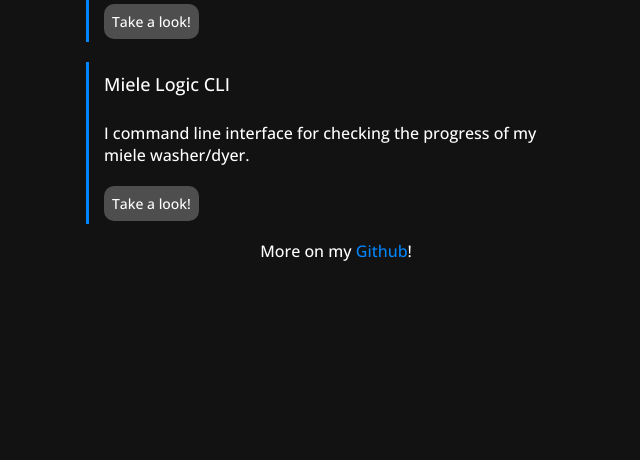
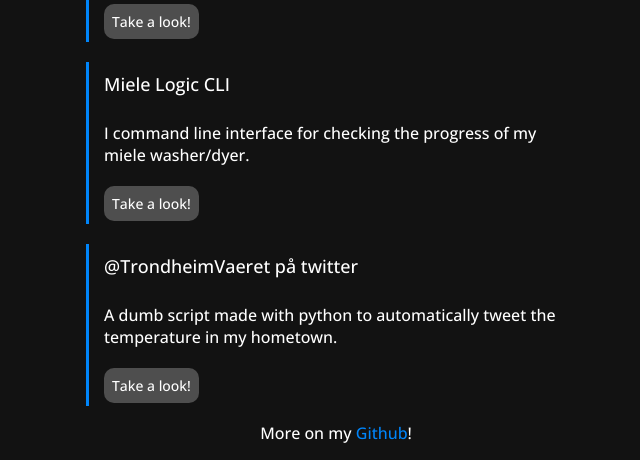
Before and after one commit to lordolem/omfj.no, a PHP site: page /projects in a window 1280 px wide. Shown: the part 502-962 px from the top of the page, without its empty margins (304-944 px from the left). Before the commit the page ends 763 px from the top, so only its background shows below. Run offline with PHP 8.4, Linux system fonts and the light colour scheme.

Commit message:
added twitterbot to projects

```diff
--- a/projects.php
+++ b/projects.php
@@ -32,6 +32,12 @@
                     <p>I command line interface for checking the progress of my miele washer/dyer.</p>
                     <a class="take-a-look" href="project/miele-cli">Take a look!</a>
                 </div>
+
+                <div>
+                    <p class="project-title">@TrondheimVaeret på twitter</p>
+                    <p>A dumb script made with python to automatically tweet the temperature in my hometown.</p>
+                    <a class="take-a-look" href="https://github.com/lordolem/trondheimvaeret">Take a look!</a>
+                </div>
             </div>
             <p style="text-align:center;">
                 More on my <a style="color:#0085FA;text-decoration:none;" href="https://www.github.com/lordolem">Github</a>!
```
